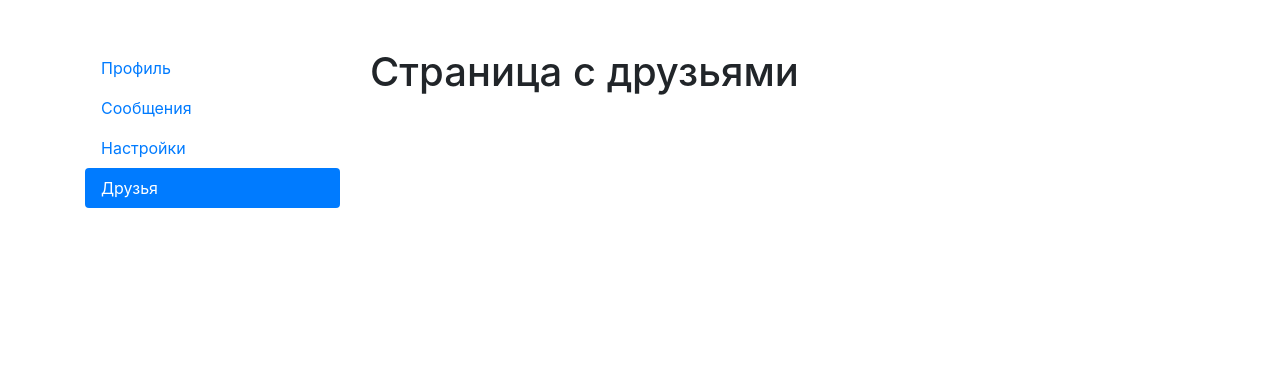
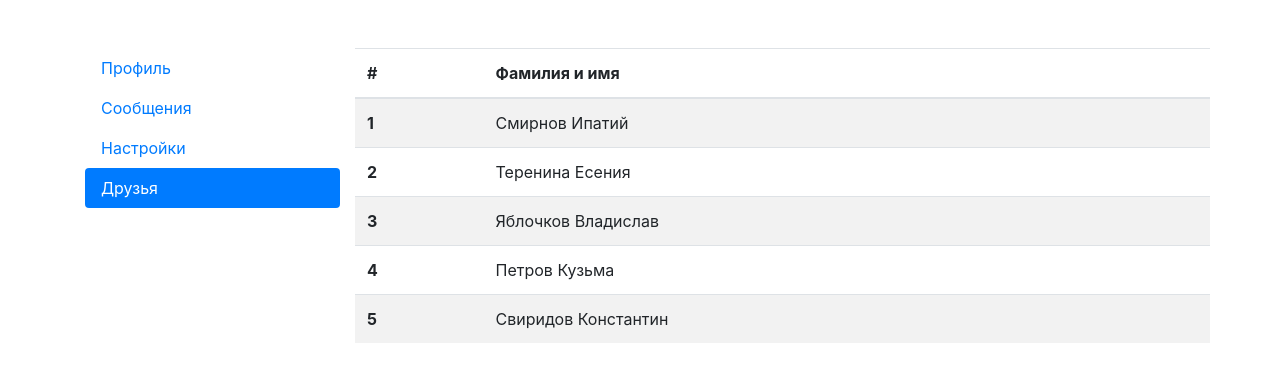
Before and after one commit to Ksumatveeva/0155app, a React (Create React App) app: page /friends in a window 1280 px wide. Shown: the top 382 px of the page. Built offline with nearby package versions, Linux system fonts and the light colour scheme.

Commit message:
working Profile, Friends

```diff
--- a/src/App.js
+++ b/src/App.js
@@ -6,7 +6,7 @@
 import { Friends } from './components/Friends';
 
 
-function App() {
+function App(props) {
   return (
   <div className="container mt-5">
     <div className="row">
@@ -20,10 +20,10 @@
     </div>
     <div className="col-9">
       <Routes>
-        <Route path="/profile" element = {<Profile/>}/>
+        <Route path="/profile" element = {<Profile function={props.function.key_getUser}/>}/>
         <Route path="/messages" element = {<Messages/>}/>
         <Route path="/settings" element = {<Settings/>}/>
-        <Route path="/friends" element = {<Friends/>}/>
+        <Route path="/friends" element = {<Friends function={props.function.key_getUsers}/>}/>
       </Routes>
     </div>
   </div>
--- a/src/components/Friends.jsx
+++ b/src/components/Friends.jsx
@@ -1,3 +1,29 @@
-export const Friends = () => {
-    return <h1>Страница с друзьями</h1>
-  };
+const TableRow = (props) =>{
+return(
+    <tr>
+    <th scope="row">{props.index + 1}</th>
+    <td>{props.lastname} {props.name}</td>
+  </tr>
+);
+};
+export const Friends = (props) => {
+    let users = props.function();
+    let usersCount = Object.keys(users).length;
+    let userRow = [];
+    for(let i = 0; i < usersCount; i++) {
+        userRow.push(<TableRow key={i} index={i} name={users[i].name} lastname={users[i].lastname}/>);
+    }
+    return (
+        <div className="row">
+            <table className="table table-striped">
+                <thead>
+                    <tr>
+                        <th scope="col">#</th>
+                        <th scope="col">Фамилия и имя</th>
+                    </tr>
+                </thead>
+                <tbody>{userRow}</tbody>
+            </table>
+        </div>
+    )
+};
--- a/src/components/Profile.jsx
+++ b/src/components/Profile.jsx
@@ -1,20 +1,22 @@
 import styles from "./Profile.module.css"
 
-export const Profile = () => {
+export const Profile = (props) => {
+    let user = props.function();
+
     return (
       <div className="row">
         <div className="col-md-4">
         <img
-        src="https://cdn2.iconfinder.com/data/icons/cartoon-avatars/128/Avatars_hipster-256.png"
+        src={user.avatar}
          alt=""
          width="100%"
          />
             </div>
         <div className="col-md-8">
-            <h2 className={styles.id}>Id: <span>2</span></h2>
-            <h2 className={styles.name}>Фамили и имя: <span>Иван Иванов</span></h2>
-            <h2 className={styles.email}>Email: <span>ivanovii@ya.ru</span></h2>
-            <p style={{fontWeight: 700}}>Небольшой текст о себе</p>
+            <h2 className={styles.id}>Id: <span>{user.id}</span></h2>
+            <h2 className={styles.name}>Фамилия и имя: <span>{user.lastname} {user.name}</span></h2>
+            <h2 className={styles.email}>Email: <span>{user.email}</span></h2>
+            <p style={{fontWeight: 700}}>{user.about}</p>
         </div>
       </div>
     )
--- a/src/index.js
+++ b/src/index.js
@@ -3,18 +3,11 @@
 import './index.css';
 import App from './App';
 import { BrowserRouter } from 'react-router-dom';
-// import reportWebVitals from './reportWebVitals';
+import { getUser, getUsers } from './state';
 
 const root = ReactDOM.createRoot(document.getElementById('root'));
 root.render(
 <BrowserRouter>
-  <React.StrictMode>
-    <App />
-  </React.StrictMode>
+    <App  function={{key_getUser: getUser, key_getUsers: getUsers}}/>
   </BrowserRouter>
 );
-
-// If you want to start measuring performance in your app, pass a function
-// to log results (for example: reportWebVitals(console.log))
-// or send to an analytics endpoint. Learn more: https://bit.ly/CRA-vitals
-// reportWebVitals();
--- /dev/null
+++ b/src/state.jsx
@@ -0,0 +1,24 @@
+const user = {
+    name: "Иван",
+    lastname: "Иванов",
+    email: "ivanovii@ya.ru",
+    id: "1",
+    about: "Здесь я рассказываю о себе....",
+    avatar: "https://cdn2.iconfinder.com/data/icons/cartoon-avatars/128/Avatars_hipster-256.png",
+};
+
+const users = {
+    0: {name: "Ипатий", lastname: "Смирнов"},
+    1: {name: "Есения", lastname: "Теренина"},
+    2: {name: "Владислав", lastname: "Яблочков"},
+    3: {name: "Кузьма", lastname: "Петров"},
+    4: {name: "Константин", lastname: "Свиридов"},
+};
+
+export function getUser() {
+    return user;
+}
+
+export function getUsers(){
+    return users;
+}
```
Also changed, not shown: state.jsx (deleted, +0 -12 lines).
